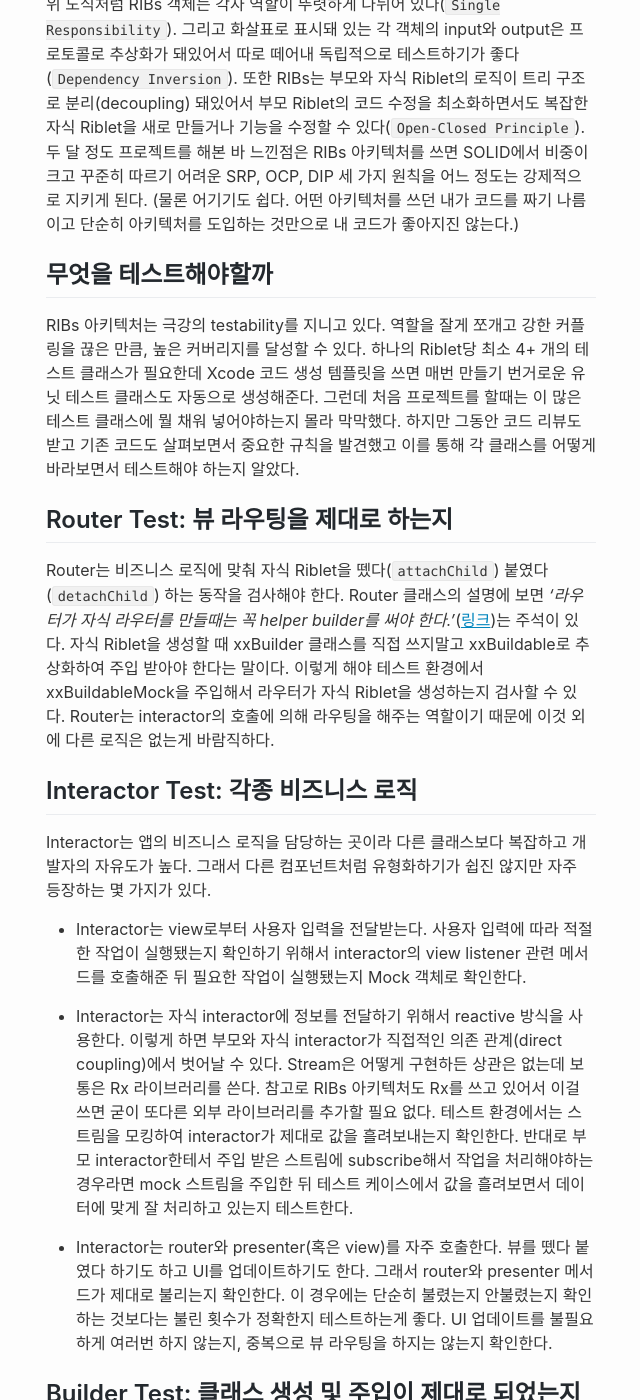
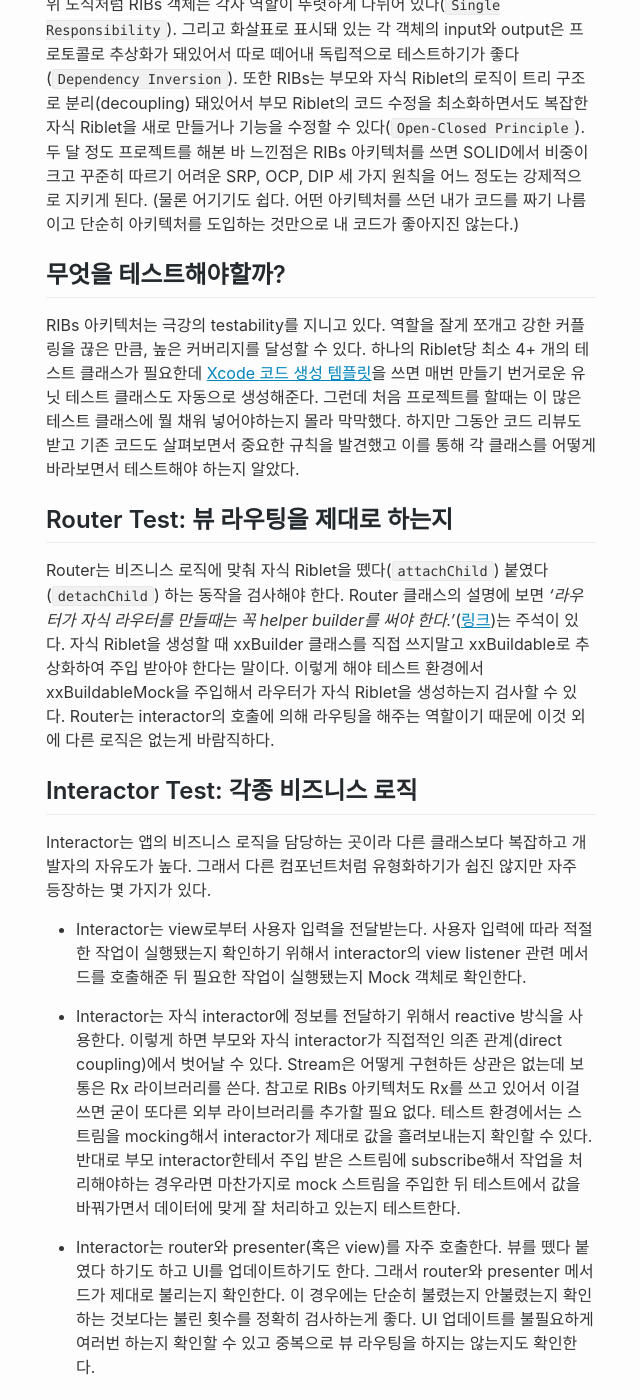
Before and after one commit to nsoojin/nsoojin.github.io, a Jekyll site: the page built from _posts/2020-05-09-unit-testing-ribs.md, in a window 1280 px wide and 1400 px high, scrolled down 727 px. Shown: the whole window, without its empty margins (319-959 px from the left). Built offline with Jekyll 4.4.1, drawn with Linux system fonts in a browser that asks for light colours; comment, search, counter and statistics services are not loaded; some of the changed text lies outside the part shown.

Commit message:
unit testing ribs

```diff
--- a/_posts/2020-05-09-unit-testing-ribs.md
+++ b/_posts/2020-05-09-unit-testing-ribs.md
@@ -8,7 +8,6 @@
 type: post
 draft: true
 published: true
-meta: {}
 ---
 
 [RIBs](https://github.com/uber/RIBs)는 우버에서 개발하고 오픈소스로 공개한 모바일 아키텍처 프레임워크다. RIBs는 독립적인 기능을 담당하는 RIB 덩어리(이하 Riblet)를 트리 구조로 만들어 앱의 상태와 로직을 관리한다. 하나의 Riblet 단위를 구성하는 객체와 역할은 아래와 같다.
@@ -19,9 +18,9 @@
 
 위 도식처럼 RIBs 객체는 각자 역할이 뚜렷하게 나뉘어 있다(`Single Responsibility`). 그리고 화살표로 표시돼 있는 각 객체의 input와 output은 프로토콜로 추상화가 돼있어서 따로 떼어내 독립적으로 테스트하기가 좋다(`Dependency Inversion`). 또한 RIBs는 부모와 자식 Riblet의 로직이 트리 구조로 분리(decoupling) 돼있어서 부모 Riblet의 코드 수정을 최소화하면서도 복잡한 자식 Riblet을 새로 만들거나 기능을 수정할 수 있다(`Open-Closed Principle`). 두 달 정도 프로젝트를 해본 바 느낀점은 RIBs 아키텍처를 쓰면 SOLID에서 비중이 크고 꾸준히 따르기 어려운 SRP, OCP, DIP 세 가지 원칙을 어느 정도는 강제적으로 지키게 된다. (물론 어기기도 쉽다. 어떤 아키텍처를 쓰던 내가 코드를 짜기 나름이고 단순히 아키텍처를 도입하는 것만으로 내 코드가 좋아지진 않는다.)
 
-## 무엇을 테스트해야할까
+## 무엇을 테스트해야할까?
 
-RIBs 아키텍처는 극강의 testability를 지니고 있다. 역할을 잘게 쪼개고 강한 커플링을 끊은 만큼, 높은 커버리지를 달성할 수 있다. 하나의 Riblet당 최소 4+ 개의 테스트 클래스가 필요한데 Xcode 코드 생성 템플릿을 쓰면 매번 만들기 번거로운 유닛 테스트 클래스도 자동으로 생성해준다. 그런데 처음 프로젝트를 할때는 이 많은 테스트 클래스에 뭘 채워 넣어야하는지 몰라 막막했다. 하지만 그동안 코드 리뷰도 받고 기존 코드도 살펴보면서 중요한 규칙을 발견했고 이를 통해 각 클래스를 어떻게 바라보면서 테스트해야 하는지 알았다.
+RIBs 아키텍처는 극강의 testability를 지니고 있다. 역할을 잘게 쪼개고 강한 커플링을 끊은 만큼, 높은 커버리지를 달성할 수 있다. 하나의 Riblet당 최소 4+ 개의 테스트 클래스가 필요한데 [Xcode 코드 생성 템플릿](https://github.com/uber/RIBs/tree/master/ios/tooling)을 쓰면 매번 만들기 번거로운 유닛 테스트 클래스도 자동으로 생성해준다. 그런데 처음 프로젝트를 할때는 이 많은 테스트 클래스에 뭘 채워 넣어야하는지 몰라 막막했다. 하지만 그동안 코드 리뷰도 받고 기존 코드도 살펴보면서 중요한 규칙을 발견했고 이를 통해 각 클래스를 어떻게 바라보면서 테스트해야 하는지 알았다.
 
 ## Router Test: 뷰 라우팅을 제대로 하는지
 
@@ -33,13 +32,13 @@
 
 - Interactor는 view로부터 사용자 입력을 전달받는다. 사용자 입력에 따라 적절한 작업이 실행됐는지 확인하기 위해서 interactor의 view listener 관련 메서드를 호출해준 뒤 필요한 작업이 실행됐는지 Mock 객체로 확인한다.
 
-- Interactor는 자식 interactor에 정보를 전달하기 위해서 reactive 방식을 사용한다. 이렇게 하면 부모와 자식 interactor가 직접적인 의존 관계(direct coupling)에서 벗어날 수 있다. Stream은 어떻게 구현하든 상관은 없는데 보통은 Rx 라이브러리를 쓴다. 참고로 RIBs 아키텍처도 Rx를 쓰고 있어서 이걸 쓰면 굳이 또다른 외부 라이브러리를 추가할 필요 없다. 테스트 환경에서는 스트림을 모킹하여 interactor가 제대로 값을 흘려보내는지 확인한다. 반대로 부모 interactor한테서 주입 받은 스트림에 subscribe해서 작업을 처리해야하는 경우라면 mock 스트림을 주입한 뒤 테스트 케이스에서 값을 흘려보면서 데이터에 맞게 잘 처리하고 있는지 테스트한다.
+- Interactor는 자식 interactor에 정보를 전달하기 위해서 reactive 방식을 사용한다. 이렇게 하면 부모와 자식 interactor가 직접적인 의존 관계(direct coupling)에서 벗어날 수 있다. Stream은 어떻게 구현하든 상관은 없는데 보통은 Rx 라이브러리를 쓴다. 참고로 RIBs 아키텍처도 Rx를 쓰고 있어서 이걸 쓰면 굳이 또다른 외부 라이브러리를 추가할 필요 없다. 테스트 환경에서는 스트림을 mocking해서 interactor가 제대로 값을 흘려보내는지 확인할 수 있다. 반대로 부모 interactor한테서 주입 받은 스트림에 subscribe해서 작업을 처리해야하는 경우라면 마찬가지로 mock 스트림을 주입한 뒤 테스트에서 값을 바꿔가면서 데이터에 맞게 잘 처리하고 있는지 테스트한다.
 
-- Interactor는 router와 presenter(혹은 view)를 자주 호출한다. 뷰를 뗐다 붙였다 하기도 하고 UI를 업데이트하기도 한다. 그래서 router와 presenter 메서드가 제대로 불리는지 확인한다. 이 경우에는 단순히 불렸는지 안불렸는지 확인하는 것보다는 불린 횟수가 정확한지 테스트하는게 좋다. UI 업데이트를 불필요하게 여러번 하지 않는지, 중복으로 뷰 라우팅을 하지는 않는지 확인한다.
+- Interactor는 router와 presenter(혹은 view)를 자주 호출한다. 뷰를 뗐다 붙였다 하기도 하고 UI를 업데이트하기도 한다. 그래서 router와 presenter 메서드가 제대로 불리는지 확인한다. 이 경우에는 단순히 불렸는지 안불렸는지 확인하는 것보다는 불린 횟수를 정확히 검사하는게 좋다. UI 업데이트를 불필요하게 여러번 하는지 확인할 수 있고 중복으로 뷰 라우팅을 하지는 않는지도 확인한다.
 
 ## Builder Test: 클래스 생성 및 주입이 제대로 되었는지
 
-Builder는 RIBs 객체를 생성하고 참조점을 연결해주고, 의존성 주입에 필요한 concrete 객체를 생성하는 역할이다. 그래서 Builder의 테스트는 `is` 나 `as?` 를 써서 클래스의 타입을 확인한다.
+Builder는 RIBs 객체를 생성하고 참조점을 연결해주고, 의존성 주입에 필요한 concrete 객체를 생성하는 역할이다. 따라서 `is` 나 `as?` 를 써서 클래스의 타입을 확인해주는 방식으로 동작을 검사한다.
 
 ## Presenter Test: 뷰모델 생성/변환
 
```
